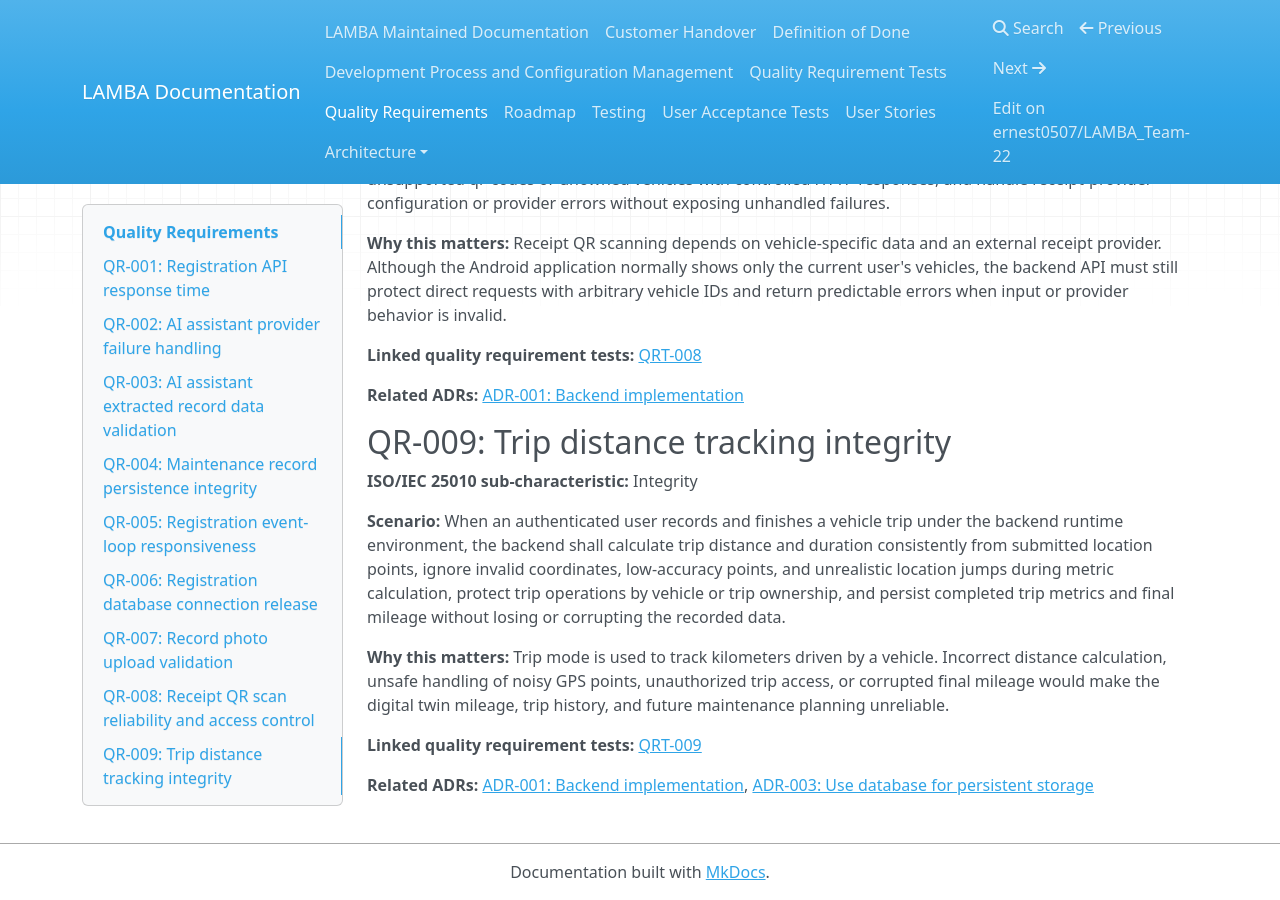
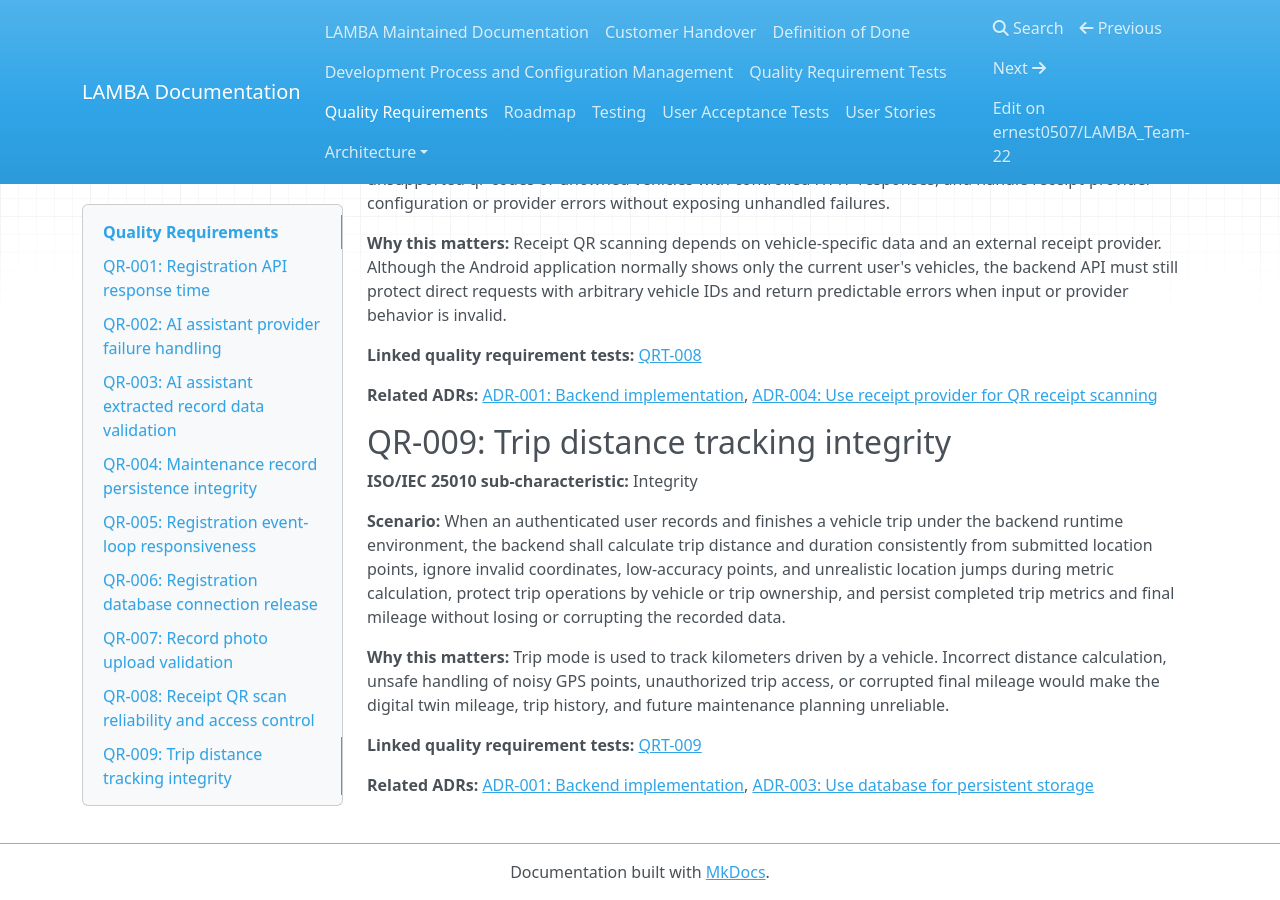
Before and after one commit to ernest0507/LAMBA_Team-22, an MkDocs documentation site: the page built from docs/quality-requirements.md, in a window 1280 px wide and 900 px high, scrolled down 2483 px. Built offline with MkDocs 1.6.1, drawn with Linux system fonts in a browser that asks for light colours; nearby versions of some CDN libraries.

Commit message:
Update quality-requirements.md

```diff
--- a/docs/quality-requirements.md
+++ b/docs/quality-requirements.md
@@ -108,7 +108,7 @@ recommendations if the backend accepted them without validation.
 
 **Linked quality requirement tests:** [QRT-008](quality-requirement-tests.md#qrt-008-receipt-qr-scan-backend-handling)
 
-**Related ADRs:** [ADR-001: Backend implementation](architecture/adr/ADR-001-backend-implementation.md)
+**Related ADRs:** [ADR-001: Backend implementation](architecture/adr/ADR-001-backend-implementation.md), [ADR-004: Use receipt provider for QR receipt scanning](architecture/adr/ADR-004-use-receipt-provider-for-qr-scanning.md)
 
 
 ## QR-009: Trip distance tracking integrity
```
